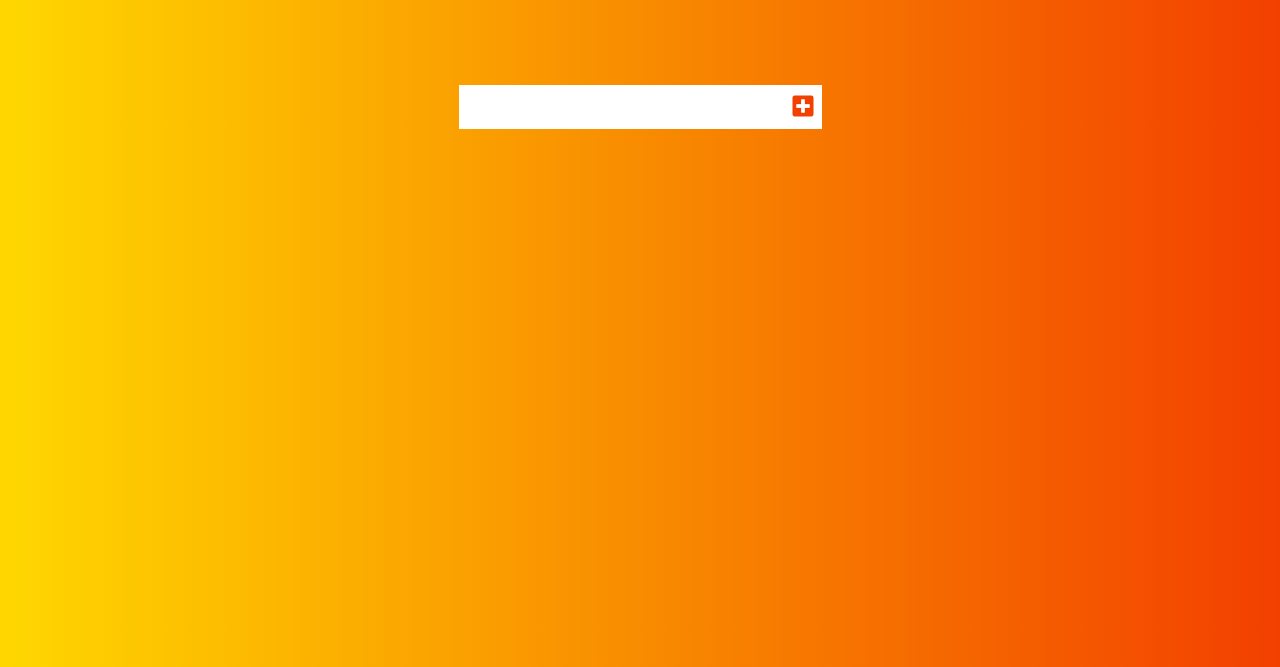
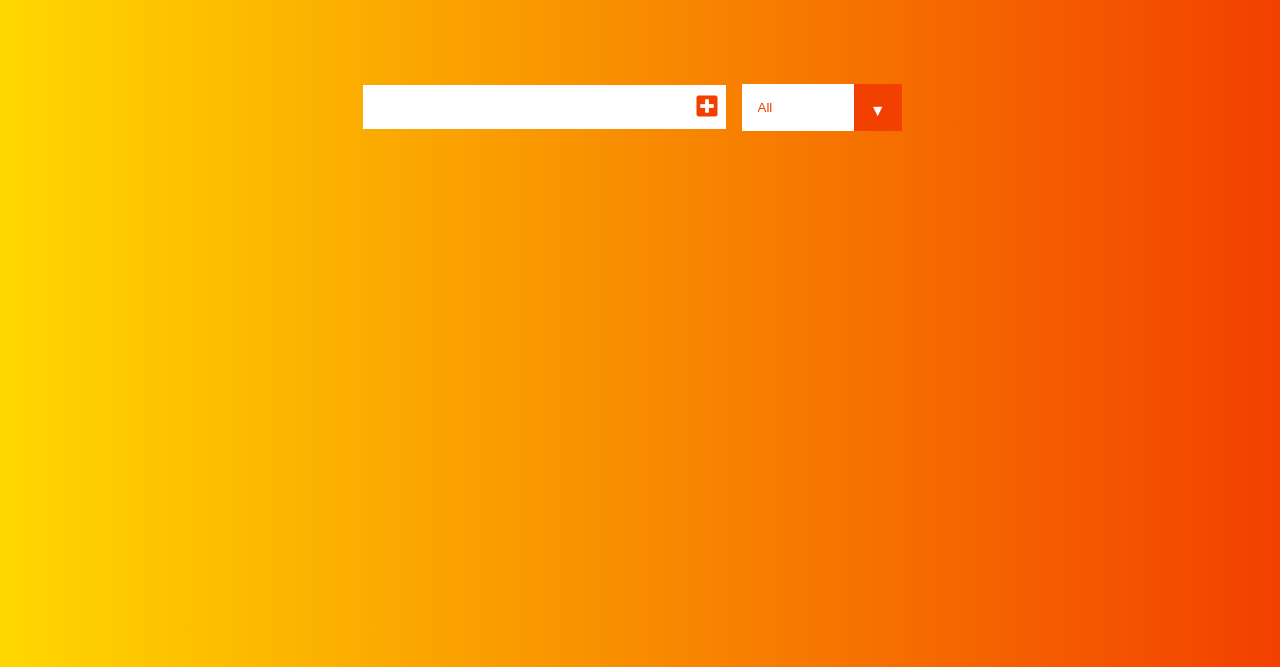
Before and after one commit to mihairdu/todo-list-1, a plain HTML site: page index.html in a window 1280 px wide. Shown: the part 133-800 px from the top of the page. Drawn offline with Linux system fonts and the light colour scheme.

Commit message:
Added filter

```diff
--- a/app.js
+++ b/app.js
@@ -47,7 +47,11 @@ function deleteCheck(e) {
     //delete todo
     if (item.classList[0] === 'trash-btn') {
         const todo = item.parentElement;
-        todo.remove();
+        //animation
+        todo.classList.add('fall');
+        todo.addEventListener('transitionend', function() {
+            todo.remove();
+        });
     }
 
     //check mark
--- a/index.html
+++ b/index.html
@@ -20,6 +20,13 @@
         <button type="submit" class="todo-button">
             <i class="fas fa-plus-square"></i>
         </button>
+        <div class="select">
+            <select name="todos" class="filter-todos">
+                <option value="all">All</option>
+                <option value="completed">Completed</option>
+                <option value="uncompleted">Uncompleted</option>
+            </select>
+        </div>
     </form>
 
     <div class="todo-container">
--- a/styles.css
+++ b/styles.css
@@ -60,6 +60,7 @@ form button:hover {
     display: flex;
     justify-content: space-between;
     align-items: center;
+    transition: all 0.5s ease;
 }
 
 .todo li {
@@ -90,3 +91,48 @@ form button:hover {
 .fa-trash, .fa-check {
     pointer-events: none;
 }
+
+.completed {
+    text-decoration: line-through;
+    opacity: 0.5;
+}
+
+.fall {
+    transform: translateY(8rem) rotateZ(30deg);
+    opacity: 0;
+}
+
+select {
+    -webkit-appearance: none;
+    -moz-appearance: none;
+    appearance: none;
+    outline: none;
+    border: none;
+    background: white;
+    color:#f24000;
+    width: 10rem;
+    cursor: pointer;
+    padding: 1rem;
+}
+
+.select {
+    margin: 1rem;
+    position: relative;
+    overflow: hidden;
+}
+
+.select::after {
+    content: "\25BC";
+    position: absolute;
+    background: #f24000;
+    top: 0;
+    right: 0;
+    padding: 1rem;
+    pointer-events: none;
+    transition: all 0.3s ease;
+}
+
+.select:hover::after {
+    background: white;
+    color: #f24000;
+}
```
